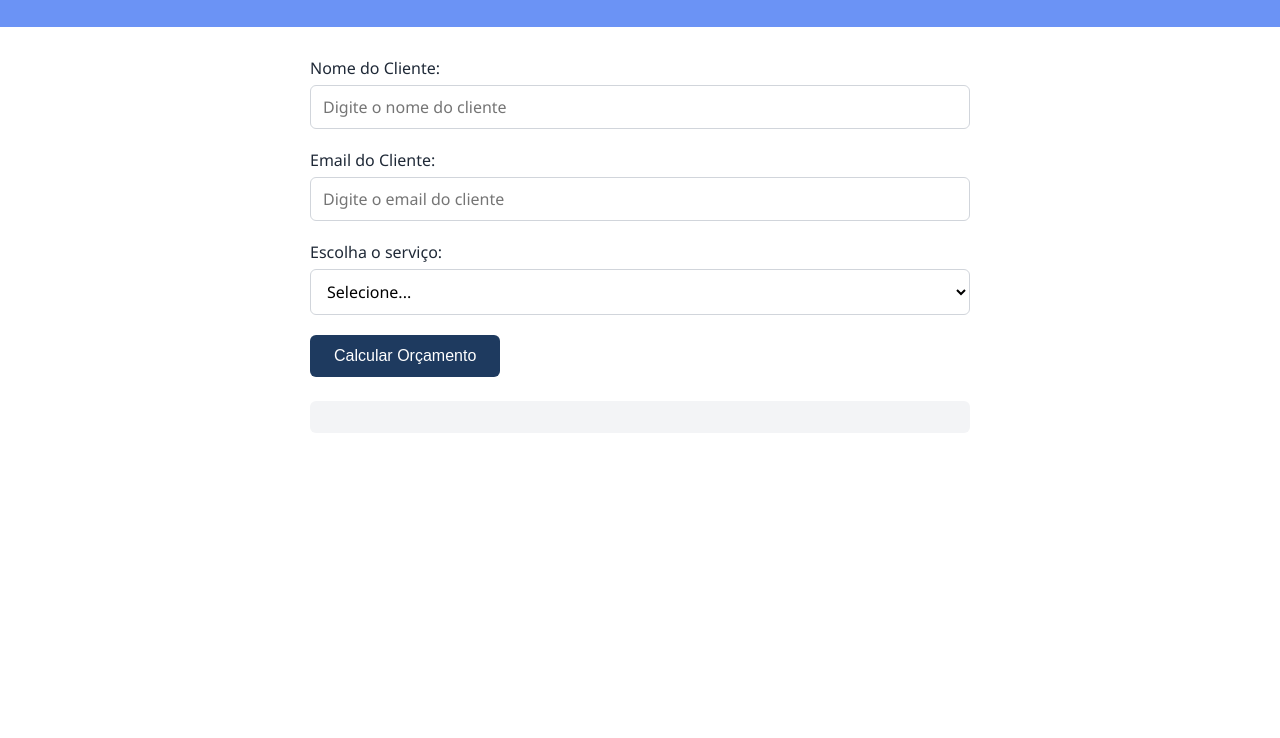
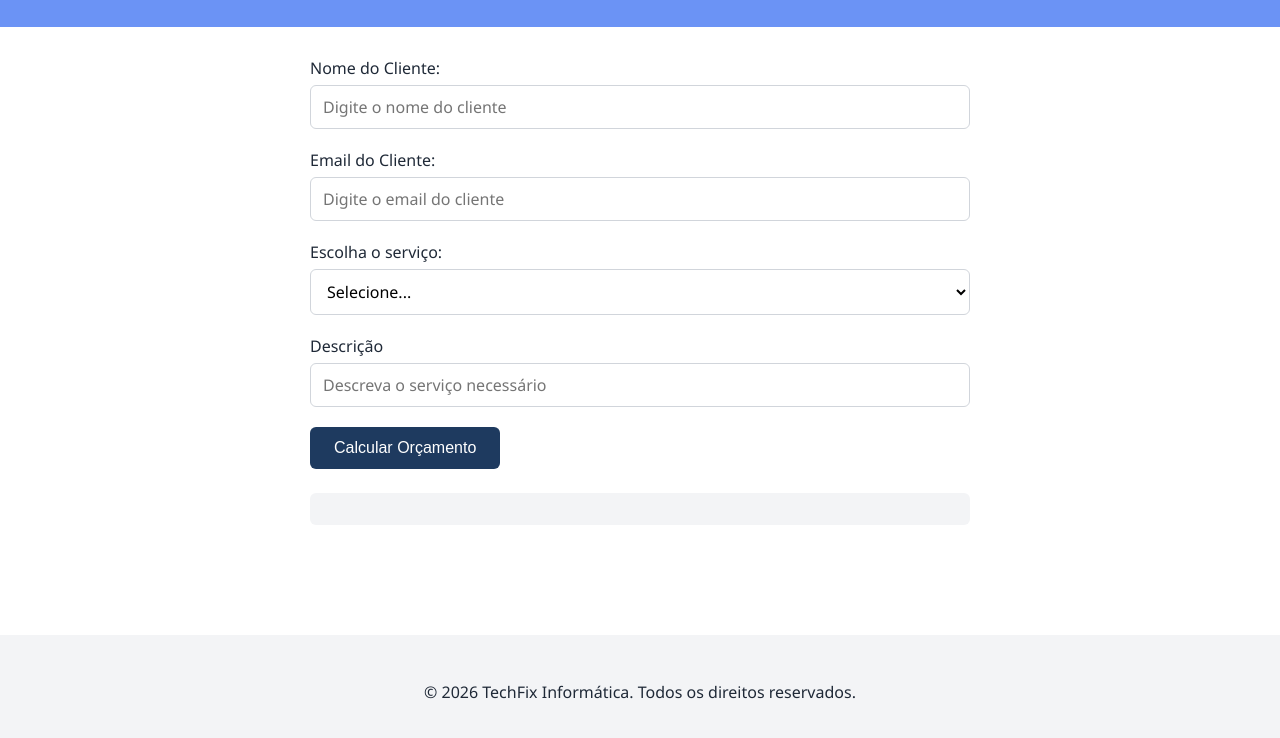
Before and after one commit to jp2009ss/TechFix-Inform-tica, a plain HTML site: page index.html in a window 1280 px wide. Shown: the part 102-840 px from the top of the page. Before the commit the page ends 800 px from the top, so only its background shows below. Drawn offline with Linux system fonts and the light colour scheme.

Commit message:
Comentado e descrição

```diff
--- a/index.html
+++ b/index.html
@@ -17,16 +17,19 @@
   <!-- Campos De preenchmento -->
   <div class="conteudo">
 
+<!-- Campo de Nome -->
     <div class="campo">
       <label for="nomeCliente">Nome do Cliente:</label>
       <input type="text" id="nomeCliente" placeholder="Digite o nome do cliente">
     </div>
 
+<!-- Campo de Email -->
     <div class="campo">
       <label for="emailCliente">Email do Cliente:</label>
       <input type="email" id="emailCliente" placeholder="Digite o email do cliente">
     </div>
 
+<!-- Campo de Selecionar -->
     <div class="campo">
       <label for="servico">Escolha o serviço:</label>
       <select id="servico">
@@ -40,16 +43,24 @@
       </select>
     </div>
 
-    <!-- Mensagem de erro -->
-    <p id="erro" class="erro">Preencha o nome, o email e escolha um serviço antes de calcular.</p>
+    <div class="campo">
+      <label for="descricao">Descrição</label>
+      <input type="text" id="descricao" placeholder="Descreva o serviço necessário">
+    </div>
+
+<!-- Mensagem de erro -->
+    <p id="erro" class="erro">Preencha todos os campos antes de calcular.</p>
 
 <!-- Botão Calcular -->
     <button id="btnCalcular">Calcular Orçamento</button>
 
 <!-- Resultado -->
-    <div id="resultado" class="resultado"></div>
+    <div id="resultado" class="resultado"></div><br><br><br><br><br>
 
-  </div>
+<!-- Rodapé -->
+ <footer>
+    <center><p>&copy; 2026 TechFix Informática. Todos os direitos reservados.</p></center>
+  </footer>
 
   <script src="script.js"></script>
 </body>
--- a/script.js
+++ b/script.js
@@ -2,16 +2,18 @@ const btn = document.getElementById('btnCalcular');
 const nomeInput = document.getElementById('nomeCliente');
 const emailInput = document.getElementById('emailCliente');
 const servicoSelect = document.getElementById('servico');
+const descricaoInput = document.getElementById('descricao');
 const resultadoDiv = document.getElementById('resultado');
 const erroP = document.getElementById('erro');
 
 btn.addEventListener('click', () => {
   const nome = nomeInput.value.trim();
   const email = emailInput.value.trim();
+  const descricao = descricaoInput.value.trim();
   const opcaoSelecionada = servicoSelect.options[servicoSelect.selectedIndex];
   const preco = opcaoSelecionada.getAttribute('data-preco');
 
-  if (!nome || !email || !preco) {
+  if (!nome || !email || !descricao || !preco) {
     erroP.style.display = 'block';
     resultadoDiv.textContent = '';
     return;
@@ -28,5 +30,6 @@ btn.addEventListener('click', () => {
     `Cliente: <strong>${nome}</strong><br>` +
     `Email: <strong>${email}</strong><br>` +
     `Serviço: <strong>${opcaoSelecionada.value}</strong><br>` +
+    `Descrição: <strong>${descricao}</strong><br>` +
     `Valor do orçamento: <strong>${precoFormatado}</strong>`;
 });
--- a/style.css
+++ b/style.css
@@ -113,3 +113,14 @@ button:hover {
   margin-bottom: 16px;
   display: none;
 }
+
+footer {
+  text-align: center;
+  padding: 30px;
+  background: var(--cinza-fundo);
+  color: var(--texto);
+  font-size: 1rem;
+  margin-left: calc(50% - 50vw);
+  margin-right: calc(50% - 50vw);
+
+}
```
